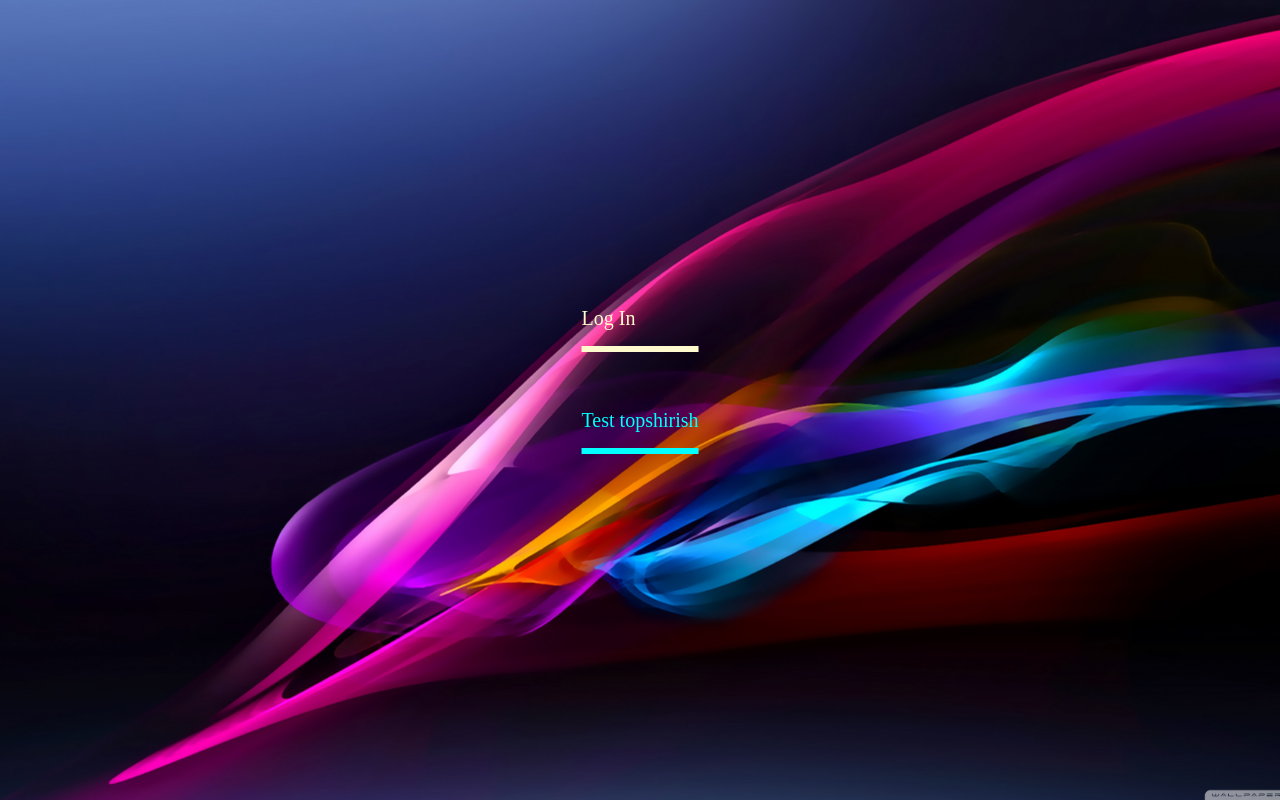
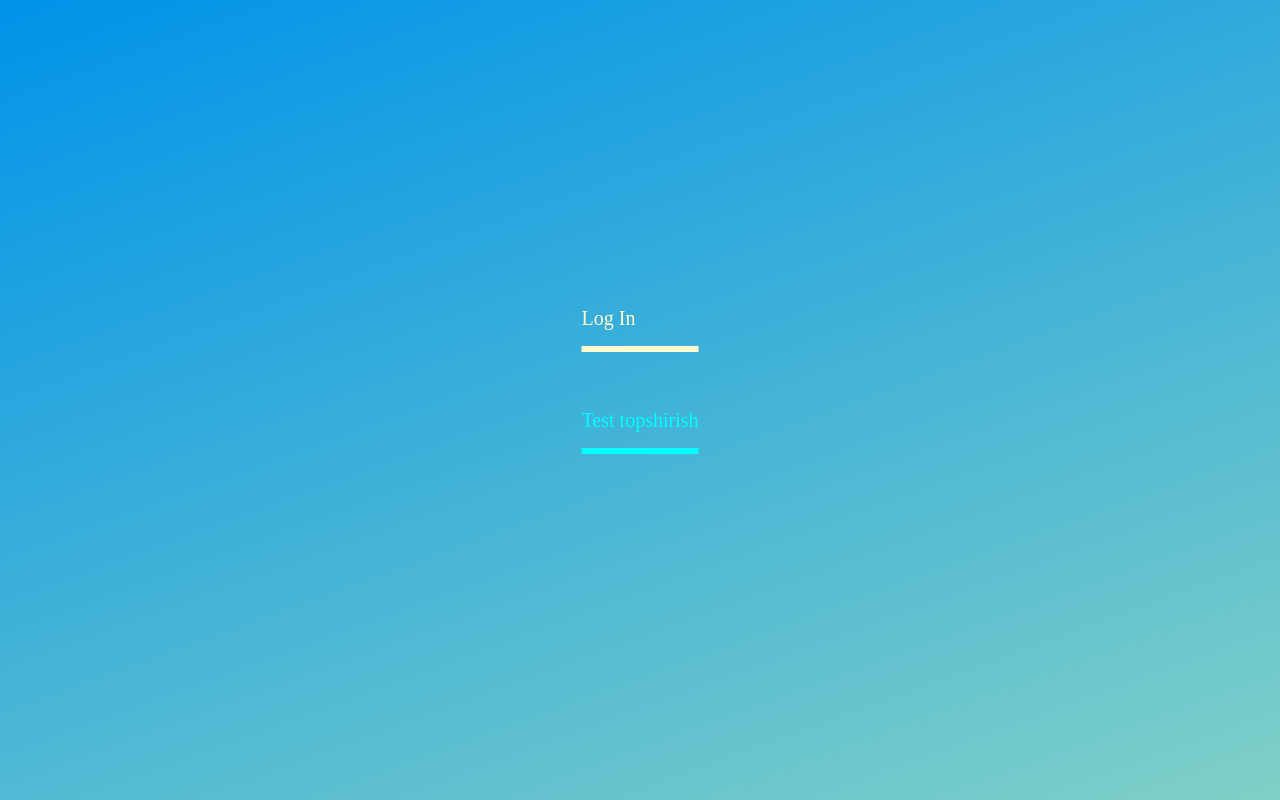
Before and after one commit to AhrorbekAka/EduCenterClient, a Next.js app: page / in a window 1280 px wide. Built offline with nearby package versions, Linux system fonts and the light colour scheme.

Commit message:
submit button added to test index

```diff
--- a/pages/index.js
+++ b/pages/index.js
@@ -15,11 +15,11 @@ export default function Home() {
     return (
         <Layout loading={loading} home>
             <div style={{
-                backgroundImage: `url('./login-bg.jpg')`,
-                backgroundRepeat: 'no-repeat',
+                backgroundColor: '#0093E9',
+                backgroundImage: 'linear-gradient(160deg, #0093E9 0%, #80D0C7 100%)',
                 backgroundSize: 'cover',
                 backgroundPosition: 'center',
-                height: '100vh',
+                minHeight: '100vh',
                 overflow: 'hidden',
             }}>
                 <div style={{
```
